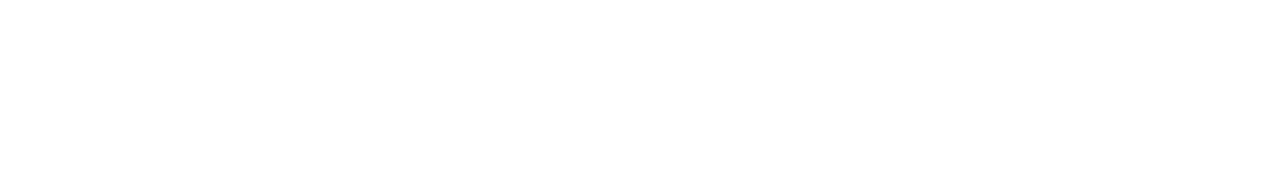
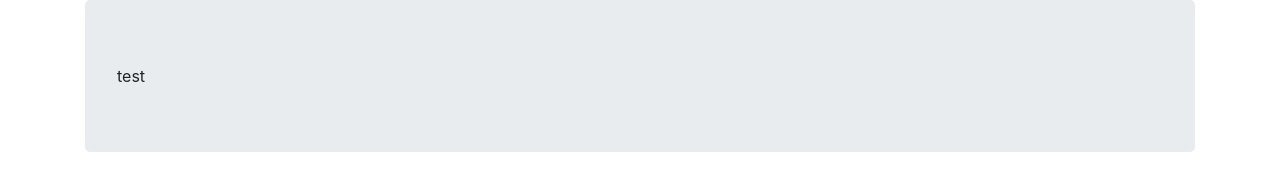
Before and after one commit to BeardedSwitchDragon/sunflour, a plain HTML site: page index.html in a window 1280 px wide. Drawn offline with nearby package versions, Linux system fonts and the light colour scheme.

Commit message:
testing github bot

```diff
--- a/index.html
+++ b/index.html
@@ -7,6 +7,9 @@
     <link rel="stylesheet" href="https://stackpath.bootstrapcdn.com/bootstrap/4.5.0/css/bootstrap.min.css" integrity="sha384-9aIt2nRpC12Uk9gS9baDl411NQApFmC26EwAOH8WgZl5MYYxFfc+NcPb1dKGj7Sk" crossorigin="anonymous">
 </head>
 <body>
+    <div class="container">
+        <div class="jumbotron">test</div>
+    </div>
 
 
 </body>
```
